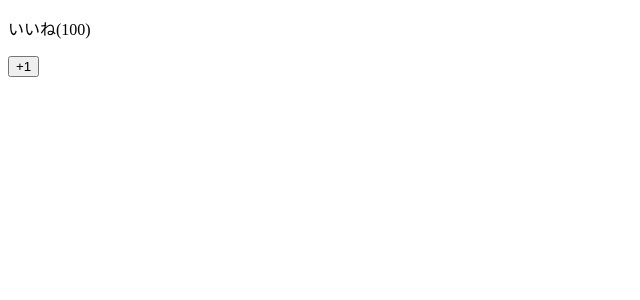
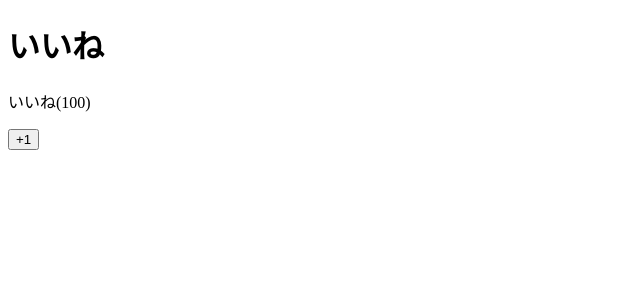
Before and after one commit to naoki-kkc/udemy_vue-js-complete-guide, a Vue app in the folder section6/udemy-vuejs/: page / in a window 1280 px wide. Shown: the top 300 px of the page, without its empty margins (0-640 px from the left). Built offline with nearby package versions, Linux system fonts and the light colour scheme.

Commit message:
section6 - 81 end

```diff
--- a/section6/udemy-vuejs/src/App.vue
+++ b/section6/udemy-vuejs/src/App.vue
@@ -1,3 +1,18 @@
 <template>
-  <LikeNum></LikeNum>
+  <div>
+    <LikeHeader></LikeHeader>
+    <LikeNum></LikeNum>
+  </div>
 </template>
+
+<script>
+
+import LikeHeader from "./LikeHeader.vue";
+
+export default{
+  components:{
+    // コンポーネントのローカル登録
+    LikeHeader: LikeHeader,
+  }
+}
+</script>
--- /dev/null
+++ b/section6/udemy-vuejs/src/LikeHeader.vue
@@ -0,0 +1,3 @@
+<template>
+    <h1>いいね</h1>
+</template>
--- a/section6/udemy-vuejs/src/main.js
+++ b/section6/udemy-vuejs/src/main.js
@@ -4,6 +4,7 @@
 
 Vue.config.productionTip = false
 
+// コンポーネントのグローバル登録
 Vue.component('LikeNum', LikeNum)
 
 new Vue({
```
